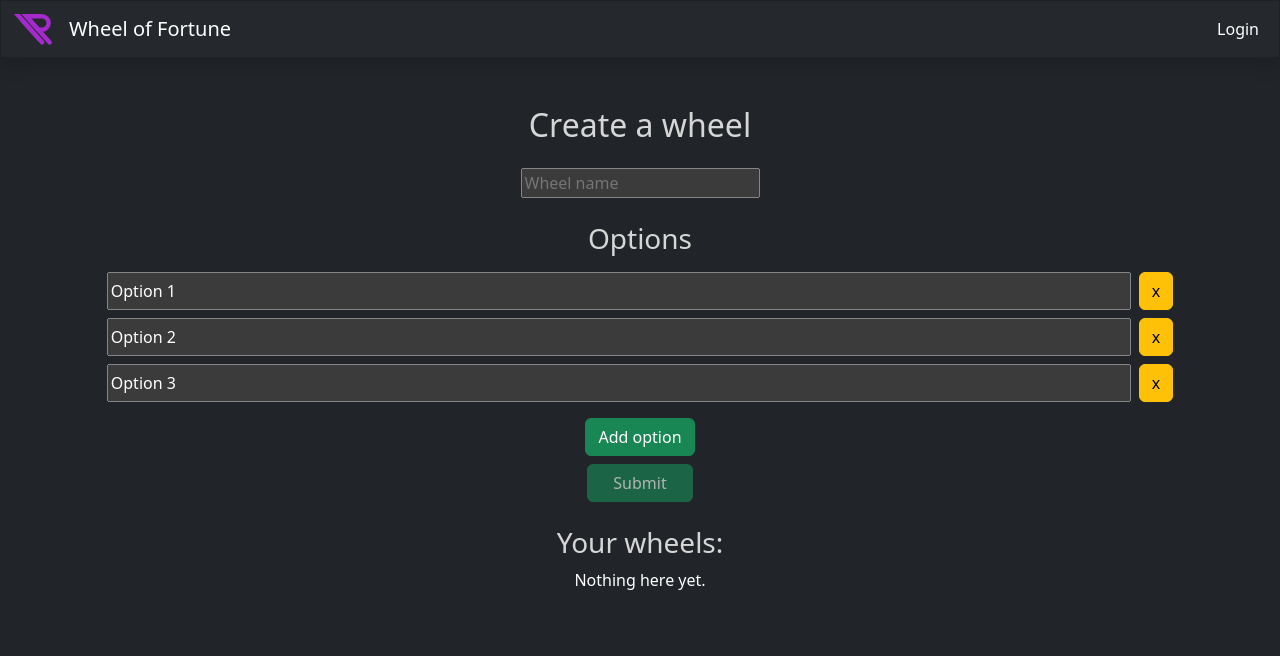
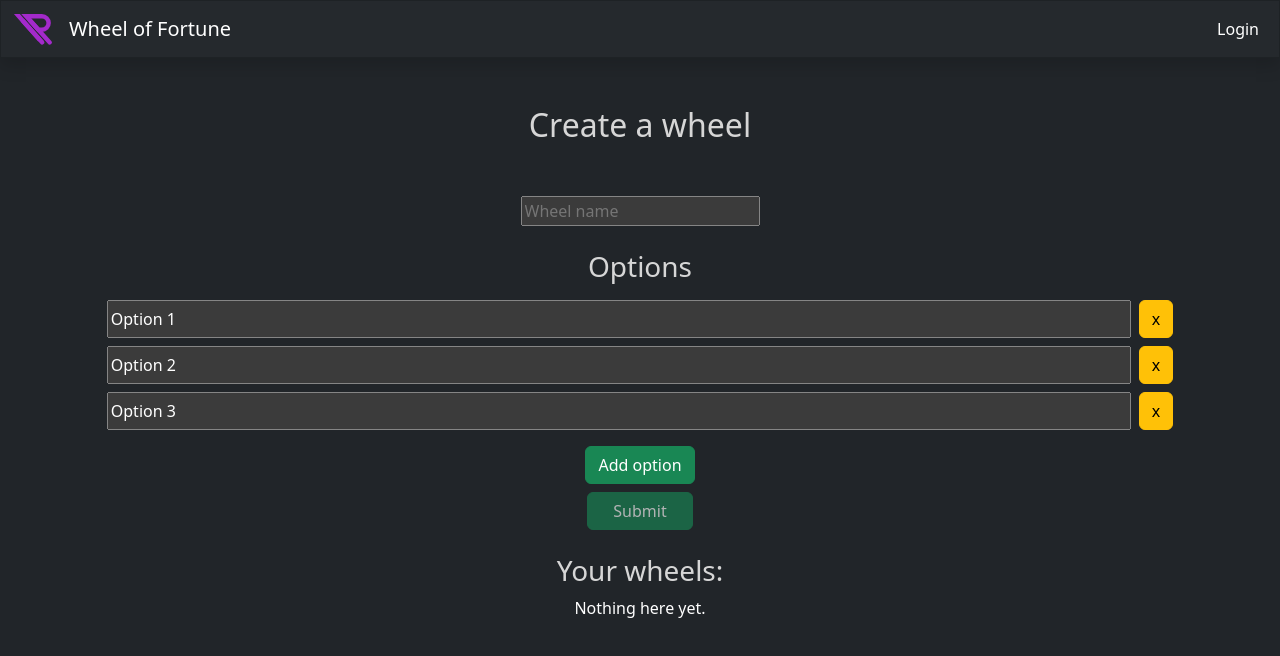
Before and after one commit to rtrydev/wof-ui, an Angular app: page / in a window 1280 px wide. Shown: the top 656 px of the page. Built offline with nearby package versions, Linux system fonts and the light colour scheme.

Commit message:
UI tweaks

```diff
--- a/src/app/components/home/home.component.html
+++ b/src/app/components/home/home.component.html
@@ -1,4 +1,5 @@
 <h2 class="text-center pt-5 pb-3">Create a wheel</h2>
+<div class="wheel-creator-container">
   <div class="d-flex justify-content-center mb-2">
     <input
       placeholder="Wheel name"
@@ -17,3 +18,4 @@
     (wheelSubmitted)="createWheel()"
   ></app-wheel-options>
   <app-wheel-list [wheelSchemas]="userSchemas"></app-wheel-list>
+</div>
--- a/src/app/components/home/home.component.scss
+++ b/src/app/components/home/home.component.scss
@@ -0,0 +1,4 @@
+.wheel-creator-container {
+    max-width: 1440px;
+    margin: 36px auto;
+}
--- a/src/app/components/wheel-editor/wheel-editor.component.html
+++ b/src/app/components/wheel-editor/wheel-editor.component.html
@@ -14,6 +14,7 @@
     <app-wheel-options
         [optionInputs]="optionInputs"
         [submitProcessing]="wheelProcessing"
+        [submitActive]="!wheelProcessing"
         (optionAdded)="addOption()"
         (optionRemoved)="removeOption($event)"
         (wheelSubmitted)="updateWheel()"
```
Lines whose indentation alone changed are shown as unchanged.
